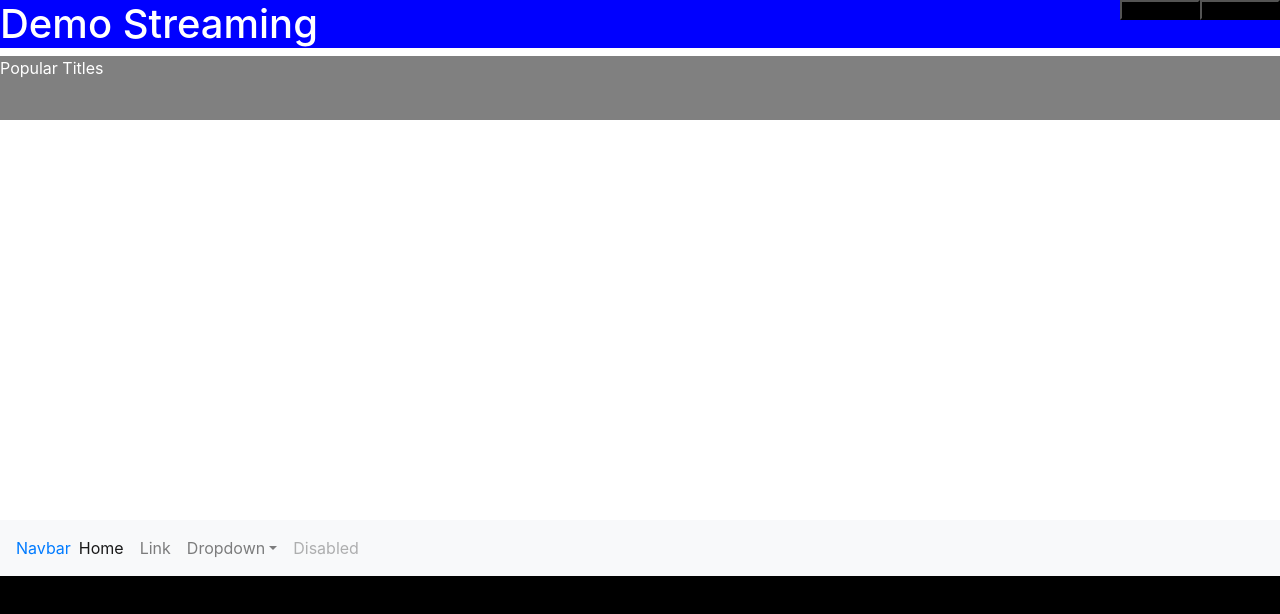
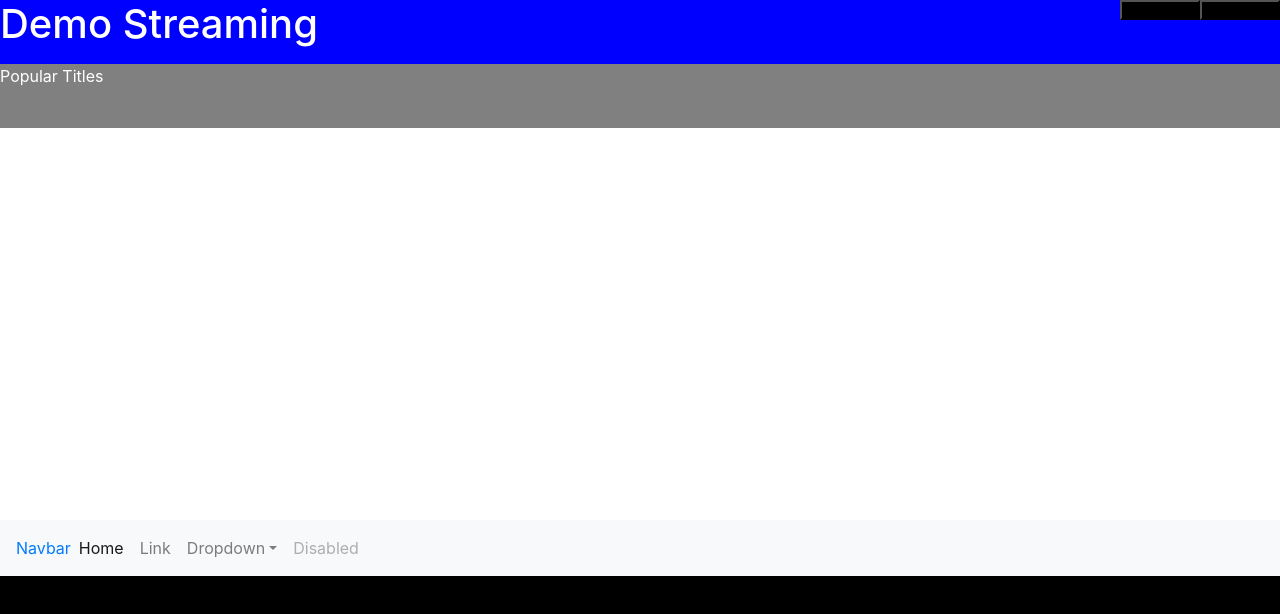
Before and after one commit to Oba-Keng/Movies-series_app, a React (Create React App) app in the folder front_end/: page / in a window 1280 px wide. Shown: the top 614 px of the page. Built offline with nearby package versions, Linux system fonts and the light colour scheme.

Commit message:
status bar

```diff
--- a/front_end/src/components/regions/Home/index.js
+++ b/front_end/src/components/regions/Home/index.js
@@ -17,6 +17,7 @@ export default function Header() {
 const HeaderContainer = styled.header`
   background: blue;
   color: white;
+  height: 4rem;
 
   h1 {
     top: 25%;
```
